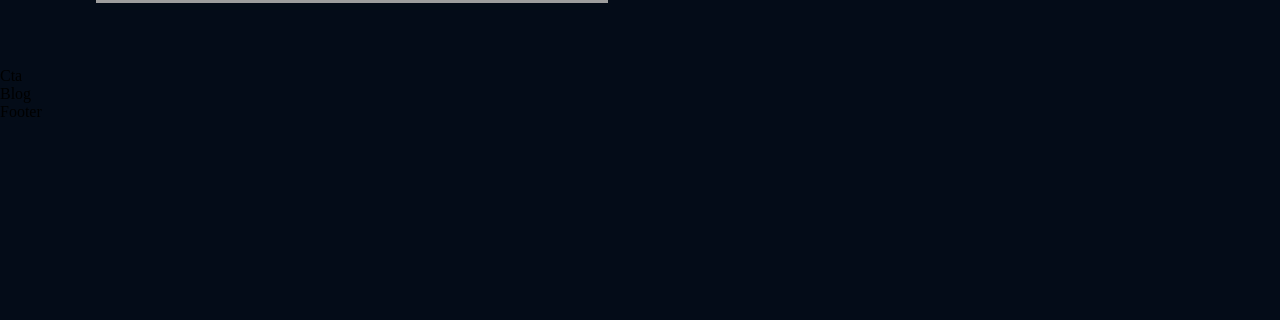
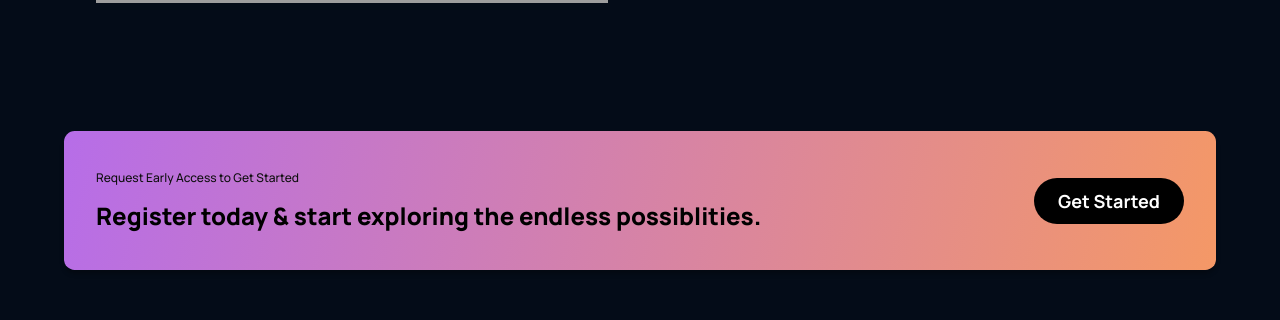
Before and after one commit to viniciusBressiani/react_app_ex_1, a React (Create React App) app: page / in a window 1280 px wide. Shown: the part 2693-3013 px from the top of the page. Before the commit the page ends 2814 px from the top, so only its background shows below. Built offline with nearby package versions, Linux system fonts and the light colour scheme; grey boxes are pictures that could not be loaded.

Commit message:
Done Cta with css and jsx

```diff
--- a/src/components/cta/Cta.jsx
+++ b/src/components/cta/Cta.jsx
@@ -3,8 +3,14 @@
 
 const Cta = () => {
   return (
-    <div>
-      Cta
+    <div className="escm__cta">
+      <div className="escm__cta-content">
+        <p>Request Early Access to Get Started</p>
+        <h3>Register today & start exploring the endless possiblities.</h3>
+      </div>
+      <div className="escm__cta-button">
+        <button type='button'>Get Started</button>
+      </div>
     </div>
   )
 }
--- a/src/components/cta/cta.css
+++ b/src/components/cta/cta.css
@@ -0,0 +1,72 @@
+.escm__cta {
+    display: flex;
+    flex-direction: row;
+    justify-content: space-between;
+    align-items: center;
+    margin: 4rem;
+    padding: 2rem;
+
+    background: var(--gradient-bar);
+    box-shadow: 0px 4px 4px rgba(0, 0, 0, 0.25);
+    border-radius: 10.7236px;
+}
+
+.escm__cta-content p {
+    font-family: var(--font-family);
+    font-weight: 500;
+    font-size: 12px;
+    line-height: 30px;
+    /* or 250% */
+
+
+    color: #0E0E0E;
+}
+
+.escm__cta-content h3 {
+    font-family: var(--font-family);
+    font-weight: 800;
+    font-size: 24px;
+    line-height: 45px;
+    /* or 188% */
+
+
+    color: #000000;
+}
+
+.escm__cta-button {
+    display: flex;
+    justify-content: center;
+    align-items: center;
+    margin-left: 2rem;
+}
+
+.escm__cta-button button{
+    font-family: var(--font-family);
+    font-weight: 700;
+    font-size: 18px;
+    line-height: 30px;
+    /* identical to box height, or 167% */
+
+
+    color: #FFFFFF;
+    background: #000000;
+    border-radius: 40px;
+    padding: 0.5rem 1rem;
+    border: none;
+    outline: none;
+    cursor: pointer;
+    min-width: 150px;
+
+}
+
+@media screen and (max-width: 650px) {
+    .escm__cta {
+        flex-direction: column;
+
+    }
+
+    .escm__cta-button {
+        margin-top: 1rem;
+    }
+
+}
```
